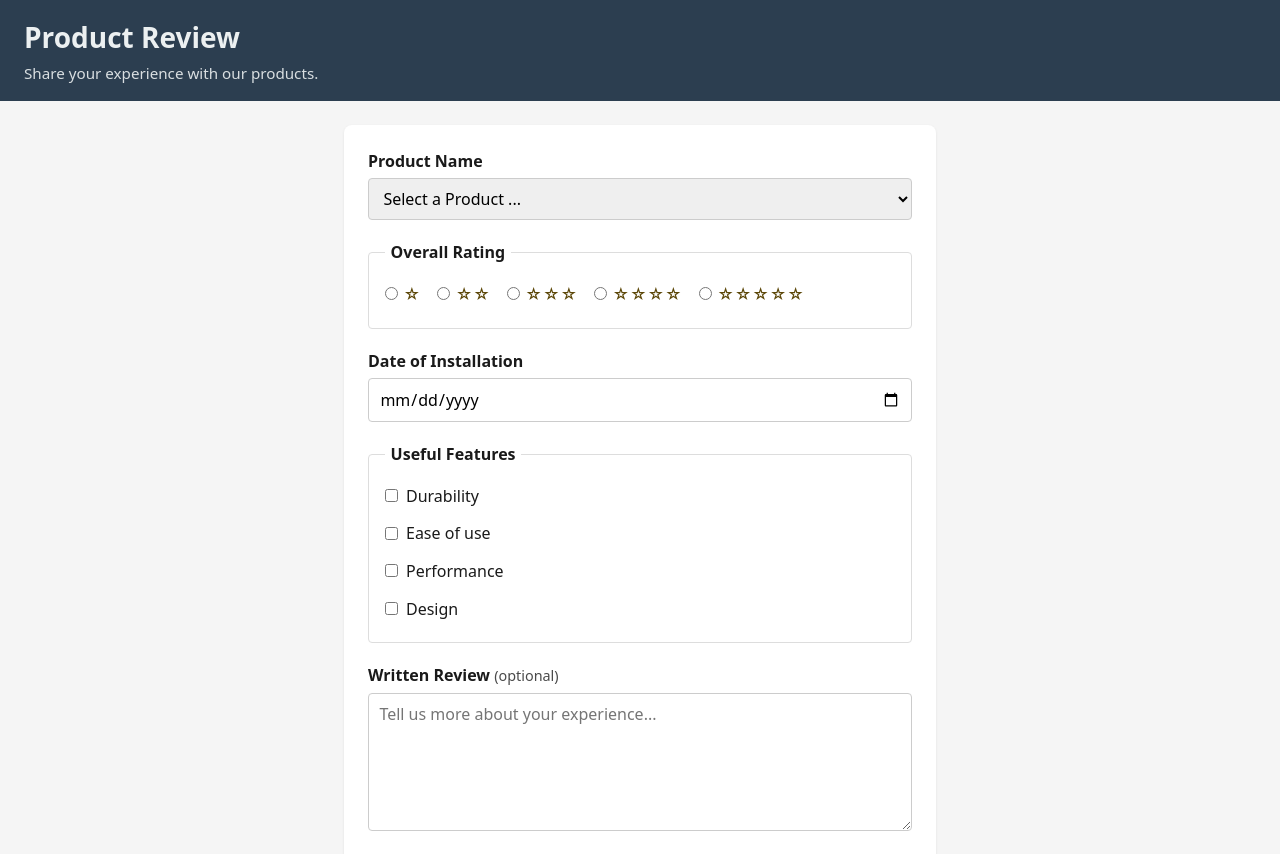
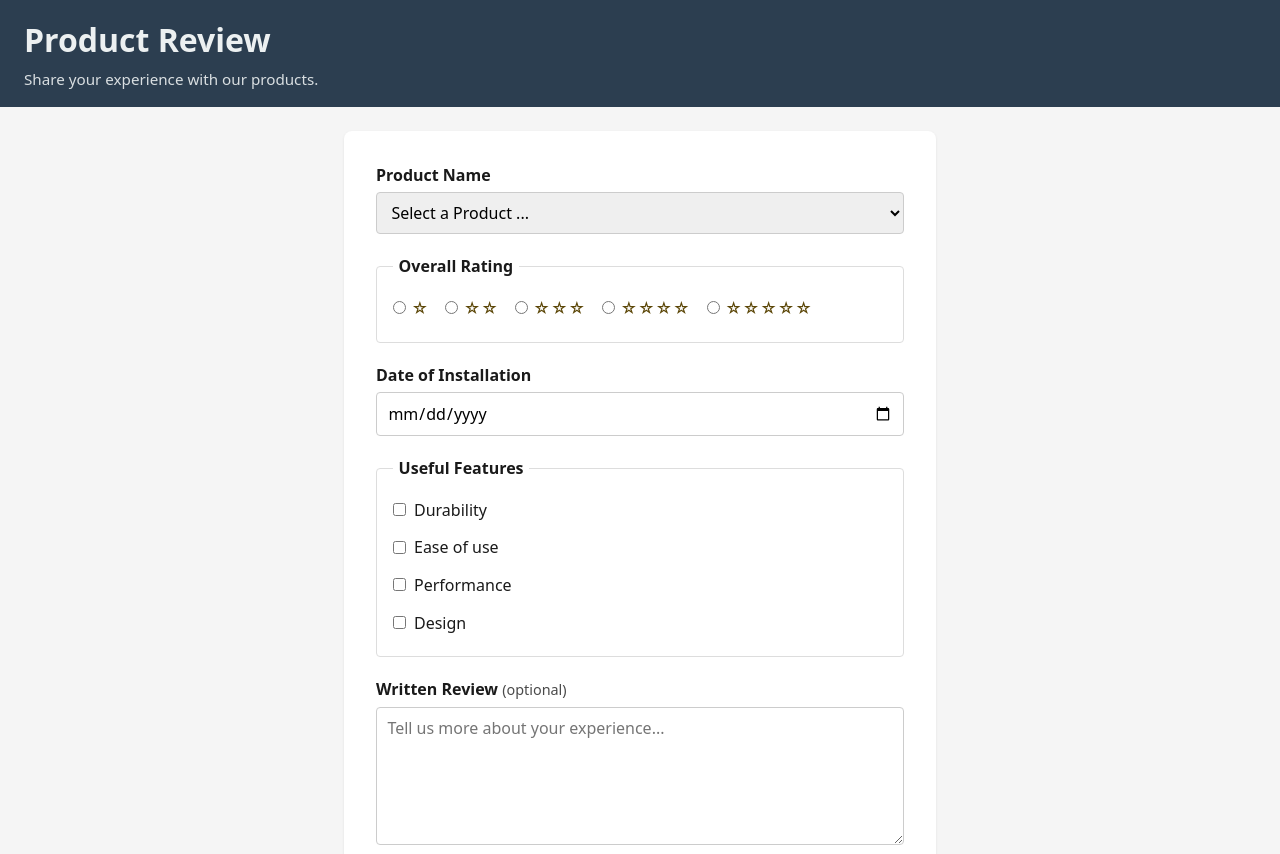
Before and after one commit to ofonsecam/wdd131, a plain HTML site: page form.html in a window 1280 px wide. Shown: the top 854 px of the page. Drawn offline with Linux system fonts and the light colour scheme.

Commit message:
last changes project w5

```diff
--- a/form.html
+++ b/form.html
@@ -3,8 +3,11 @@
 <head>
   <meta charset="UTF-8">
   <meta name="viewport" content="width=device-width, initial-scale=1.0">
+  <meta name="description" content="Product review form for users to share feedback on their recent purchases.">
+  <meta name="author" content="Oscar Fonseca">
   <title>Product Review Form</title>
   <link rel="stylesheet" href="styles/style.css">
+  <script src="scripts/form.js" defer></script>
 </head>
 <body>
   <header>
@@ -98,7 +101,5 @@
   <footer>
     <p>&copy; <span id="year"></span> Product Reviews</p>
   </footer>
-
-  <script src="scripts/form.js"></script>
 </body>
 </html>
--- a/styles/style.css
+++ b/styles/style.css
@@ -193,3 +193,13 @@ footer p {
   font-size: 0.875rem;
   opacity: 0.85;
 }
+
+@media (min-width: 600px) {
+  form {
+    padding: 2rem;
+  }
+
+  header h1 {
+    font-size: 2rem;
+  }
+}
```
Also changed, not shown: review.html (+3 -2 lines).
